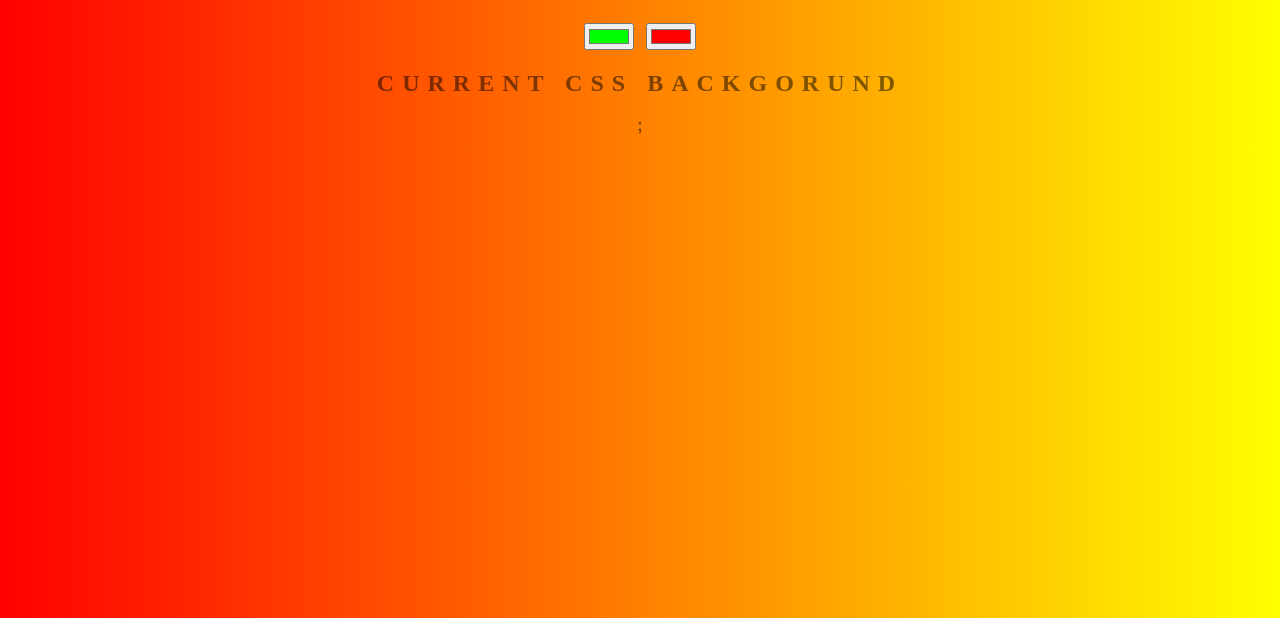
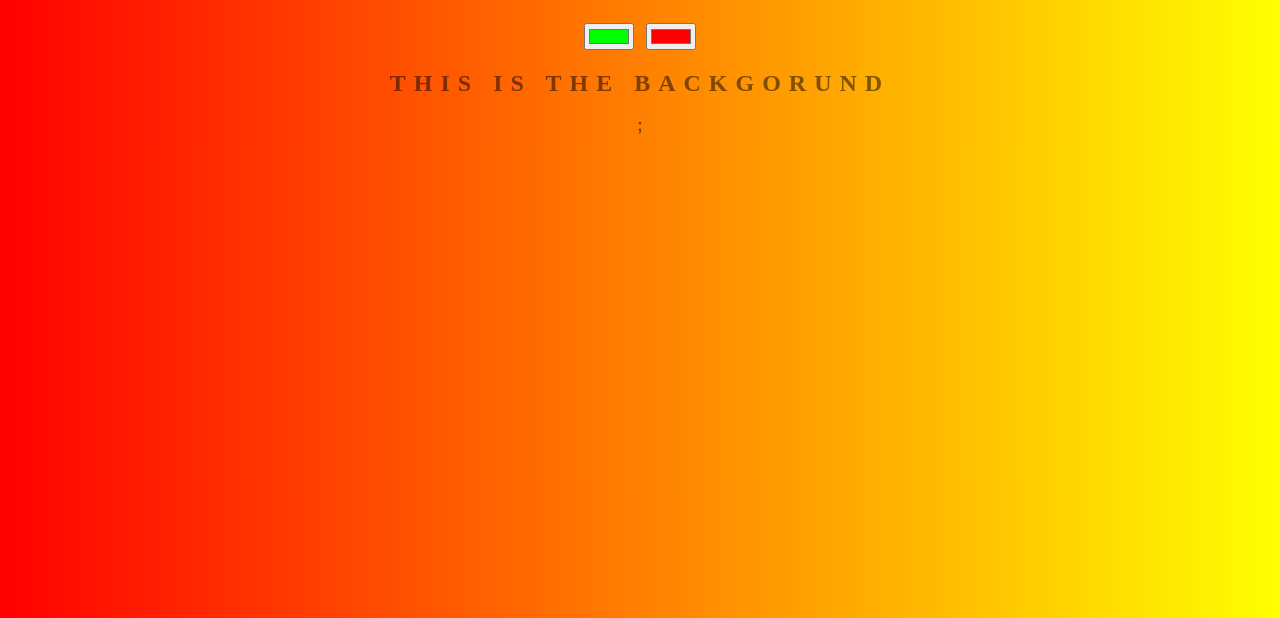
Before and after one commit to raeez21/background_genarator, a plain HTML site: page index.html in a window 1280 px wide. Shown: the part 182-800 px from the top of the page. Drawn offline with Linux system fonts and the light colour scheme.

Commit message:
changing text

```diff
--- a/index.html
+++ b/index.html
@@ -8,7 +8,7 @@
     <h1>Background Genertor</h1>
     <input class="color1" type="color" name="color1" value="#00ff00">
     <input class="color2" type="color" name="color2" value="#ff0000">
-    <h2>Current CSS backgorund</h2>
+    <h2>This is the backgorund</h2>
     <h3></h3>
     <script type="text/javascript" src="script.js"></script>
 </body>
```
